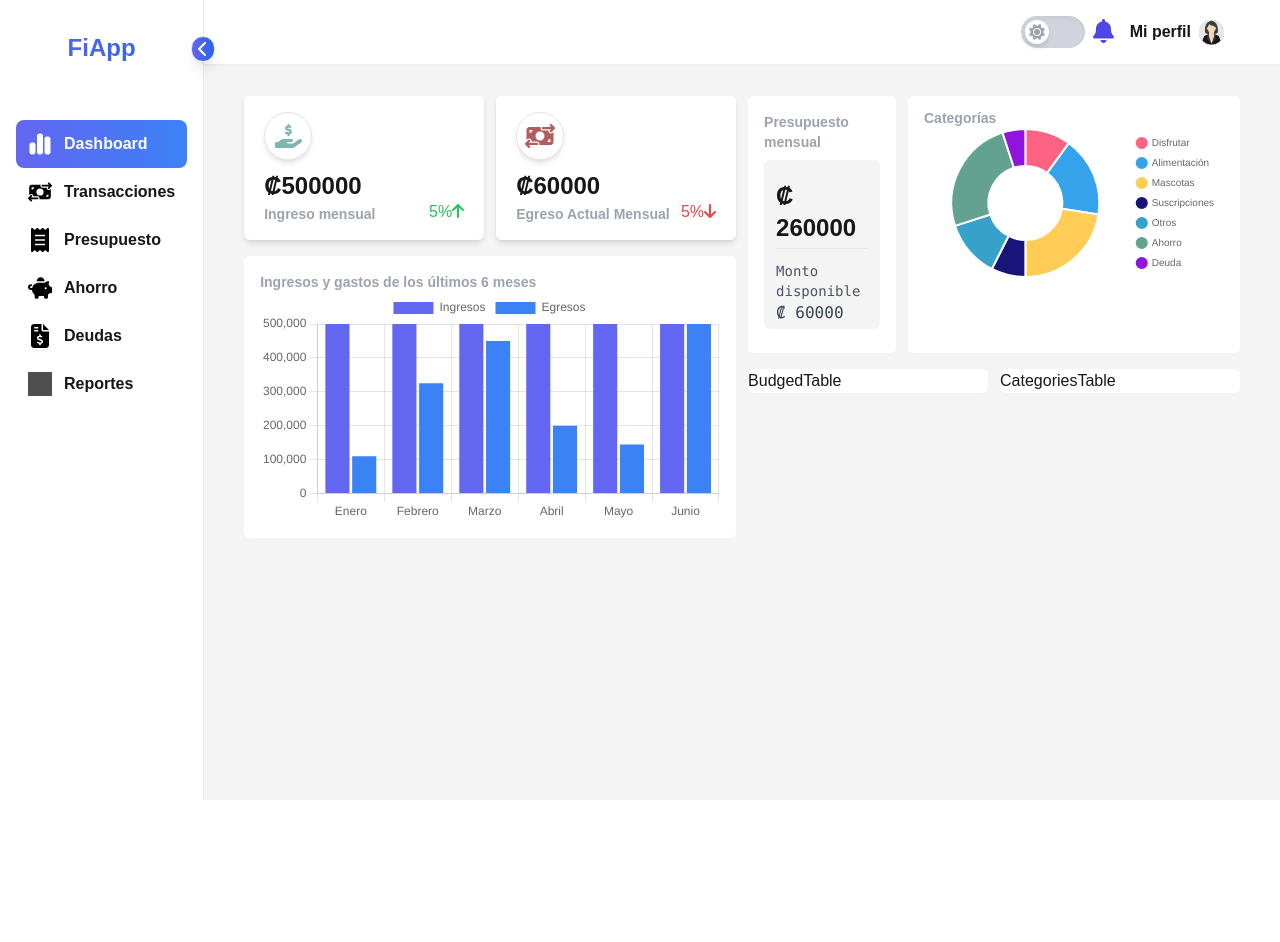
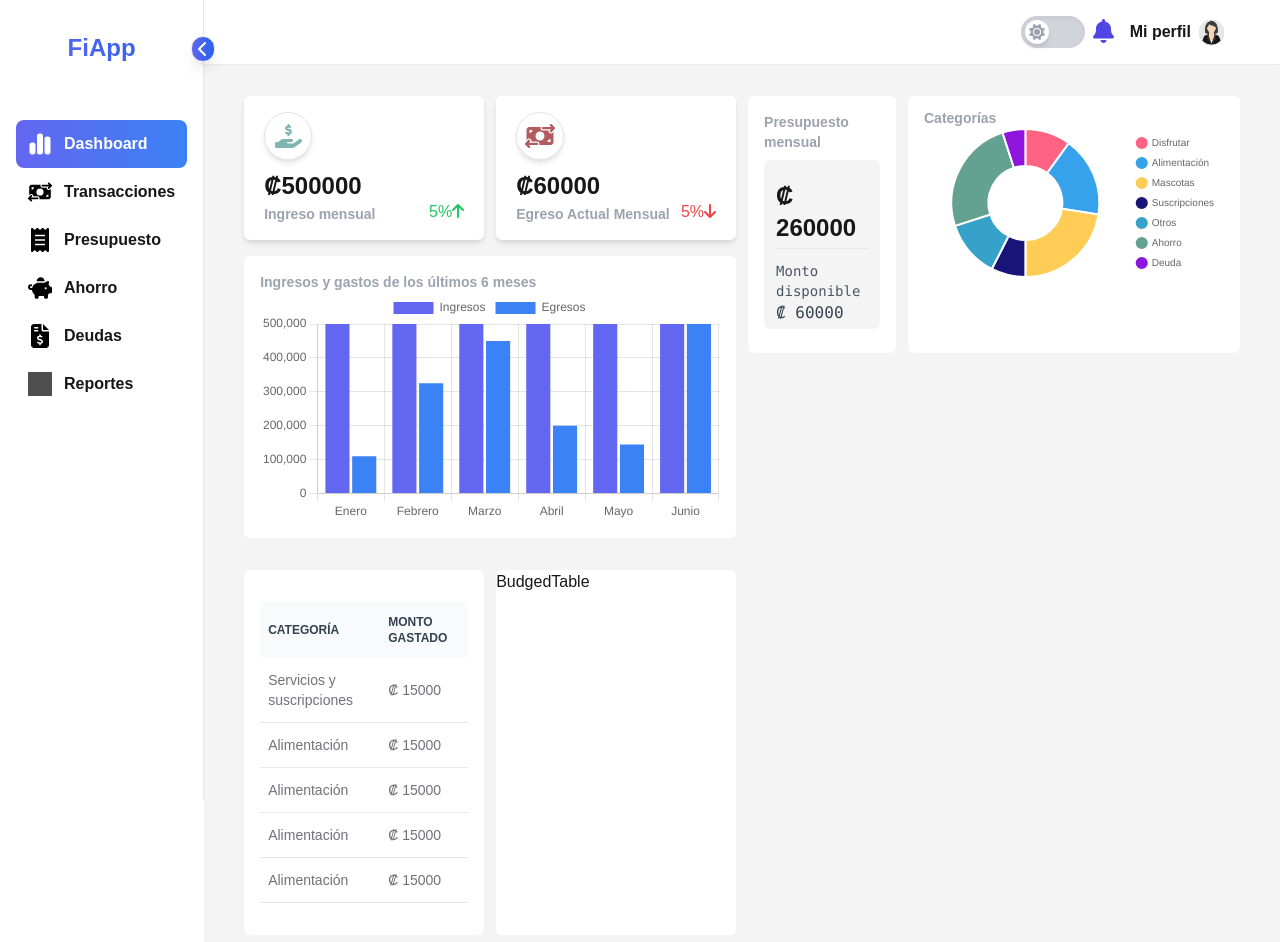
Before and after one commit to Jeim05/personal-finance-app, a Next.js app: page / in a window 1280 px wide. Shown: the top 942 px of the page. Before the commit the page ends 800 px from the top, so only its background shows below. Built offline with nearby package versions, Linux system fonts and the light colour scheme; grey boxes are pictures that could not be loaded.

Commit message:
Tabla categories
Tabla de categorias con el monto gastado

```diff
--- a/app/(root)/layout.tsx
+++ b/app/(root)/layout.tsx
@@ -7,7 +7,7 @@ export default function RootLayout({
   children: React.ReactNode;
 }>) {
   return (
-    <main className="flex h-screen w-full ">
+    <main className="flex w-full ">
       <aside>
         <Sidebar />
       </aside>
--- a/app/(root)/page.tsx
+++ b/app/(root)/page.tsx
@@ -10,10 +10,10 @@ const Home = () => {
         <div className='home-content-right'>
           <MainCards />
           <VerticalBarChart />
+          <DashboardTables />
         </div>
         <div className='home-content-left'>
           <PresupuestoCategorias />
-          <DashboardTables />
         </div>
       </div>
     </section>
--- a/app/globals.css
+++ b/app/globals.css
@@ -73,11 +73,11 @@ body {
 
 /* HOME PAGE */
 .home {
-  @apply flex w-full flex-row max-xl:max-h-screen;
+  @apply flex w-full flex-row;
 }
 
 .home-content {
-  @apply grid lg:grid-cols-2 w-full gap-3 px-5 py-7 sm:px-10 lg:py-8 xl:max-h-screen;
+  @apply grid lg:grid-cols-2 w-full gap-3 px-5 py-7 sm:px-10 lg:py-8 ;
 }
 
 .home-header{
--- a/components/dashboard/CategoriesTable.tsx
+++ b/components/dashboard/CategoriesTable.tsx
@@ -2,6 +2,39 @@ import React from 'react'
 
 export const CategoriesTable = () => {
   return (
-    <div className='bg-cards basis-1/2'>CategoriesTable</div>
+    <div className='bg-cards basis-1/2 py-4'>
+      <div className='p-4 relative overflow-x-auto'>
+        <table className='w-full text-sm text-left rtl:text-right text-zinc-500 dark:text-zinc-300'>
+          <thead className='text-xs text-gray-700 uppercase bg-gray-50'>
+            <tr>
+              <th className='px-2 py-3'>Categoría</th>
+              <th className='px-2 py-3'>Monto gastado</th>
+            </tr>
+          </thead>
+          <tbody>
+            <tr className='bg-white border-b'>
+              <td className='px-2 py-3'>Servicios y suscripciones</td>
+              <td className='px-2 py-3'>₡ 15000</td>
+            </tr>
+            <tr className='bg-white border-b'>
+              <td className='px-2 py-3'>Alimentación</td>
+              <td className='px-2 py-3'>₡ 15000</td>
+            </tr>
+            <tr className='bg-white border-b'>
+              <td className='px-2 py-3'>Alimentación</td>
+              <td className='px-2 py-3'>₡ 15000</td>
+            </tr>
+            <tr className='bg-white border-b'>
+              <td className='px-2 py-3'>Alimentación</td>
+              <td className='px-2 py-3'>₡ 15000</td>
+            </tr>
+            <tr className='bg-white border-b'>
+              <td className='px-2 py-3'>Alimentación</td>
+              <td className='px-2 py-3'>₡ 15000</td>
+            </tr>
+          </tbody>
+        </table>
+      </div>
+    </div>
   )
 }
--- a/components/dashboard/DashboardTables.tsx
+++ b/components/dashboard/DashboardTables.tsx
@@ -5,8 +5,8 @@ import { BudgedTable } from './BudgedTable'
 export const DashboardTables = () => {
   return (
     <div className='dashboard-tables'>
+        <CategoriesTable />
         <BudgedTable />
-        <CategoriesTable />
     </div>
   )
 }
```
